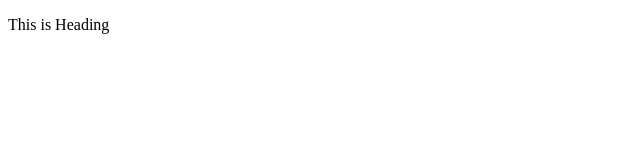
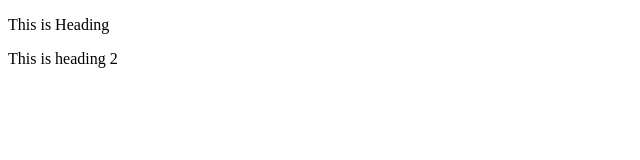
Before and after one commit to SURJEET3010/Covid-Vaccination-Tracker-NodeJs, a website: page src/html/index.html in a window 1280 px wide. Shown: the whole page, without its empty margins (0-640 px from the left). Drawn offline with Linux system fonts and the light colour scheme.

Commit message:
para 2 added

```diff
--- a/src/html/index.html
+++ b/src/html/index.html
@@ -6,6 +6,7 @@
     <title>Document</title>
 </head>
 <body>
-<p>This is Heading</p>
+<p>This is Heading </p>
+<p> This is heading 2 </p>
 </body>
 </html>
```
